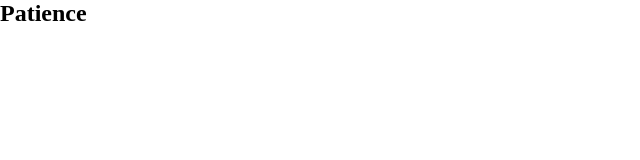
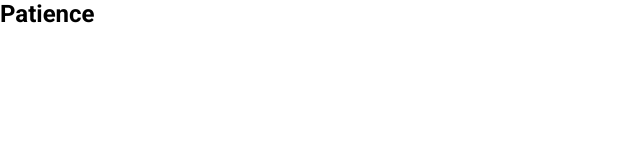
Before and after one commit to MiracleHorizon/solitaire, a Vue app: page / in a window 1280 px wide. Shown: the top 160 px of the page, without its empty margins (0-640 px from the left). Built offline with nearby package versions, Linux system fonts and the light colour scheme.

Commit message:
feat(styles): add Roboto font

```diff
--- a/index.html
+++ b/index.html
@@ -3,6 +3,12 @@
   <head>
     <meta charset="UTF-8" />
     <meta name="viewport" content="width=device-width, initial-scale=1.0" />
+    <link rel="preconnect" href="https://fonts.googleapis.com" />
+    <link rel="preconnect" href="https://fonts.gstatic.com" crossorigin />
+    <link
+      href="https://fonts.googleapis.com/css2?family=Roboto:wght@300;400;500;700&display=swap"
+      rel="stylesheet"
+    />
     <title>Patience</title>
   </head>
   <body>
--- a/src/assets/styles/main.scss
+++ b/src/assets/styles/main.scss
@@ -1,2 +1,6 @@
 @import 'reset';
 @import 'variables';
+
+* {
+  font-family: 'Roboto', sans-serif;
+}
```
